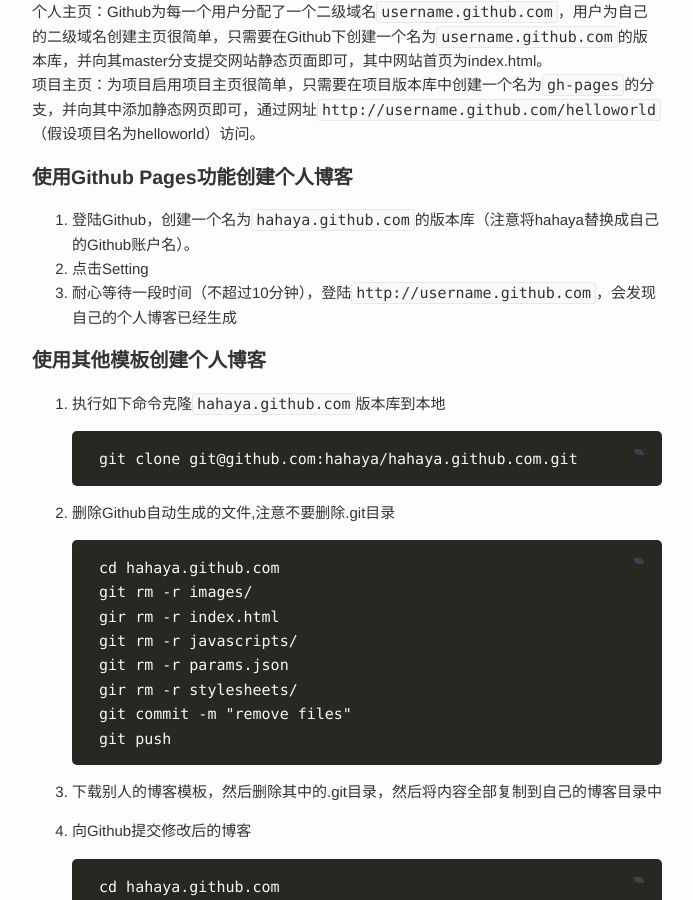
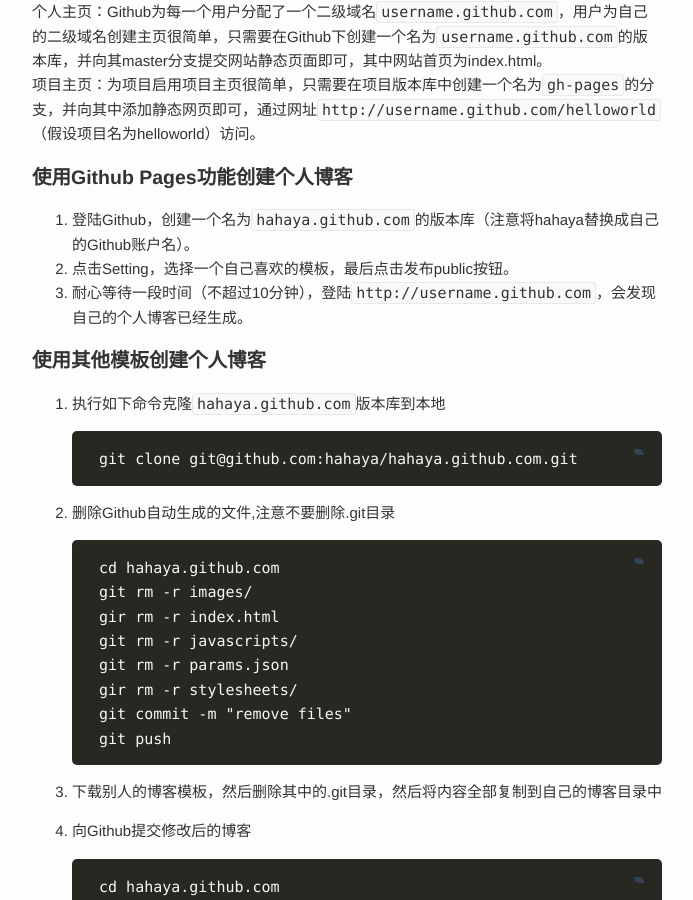
Before and after one commit to hahaya/hahaya.github.com, a Jekyll site: the page built from _posts/2013-6-26-build-blog-on-github.md, in a window 1280 px wide and 900 px high, scrolled down 888 px. Shown: the whole window, without its empty margins (293-986 px from the left). Built offline with Jekyll 4.4.1, drawn with Linux system fonts in a browser that asks for light colours; Markdown is read by kramdown in place of the engine named in the settings; comment, search, counter and statistics services are not loaded.

Commit message:
Update 2013-6-26-build-blog-on-github.md

```diff
--- a/_posts/2013-6-26-build-blog-on-github.md
+++ b/_posts/2013-6-26-build-blog-on-github.md
@@ -36,8 +36,8 @@
 
 ### 使用Github Pages功能创建个人博客 ###
 1. 登陆Github，创建一个名为`hahaya.github.com`的版本库（注意将hahaya替换成自己的Github账户名）。
-2. 点击Setting
-3. 耐心等待一段时间（不超过10分钟），登陆`http://username.github.com`，会发现自己的个人博客已经生成
+2. 点击Setting，选择一个自己喜欢的模板，最后点击发布public按钮。
+3. 耐心等待一段时间（不超过10分钟），登陆`http://username.github.com`，会发现自己的个人博客已经生成。
 
 
 ### 使用其他模板创建个人博客 ###
```
Also changed, not shown: other parts of _posts/2013-6-26-build-blog-on-github.md (+1 -1 lines).
